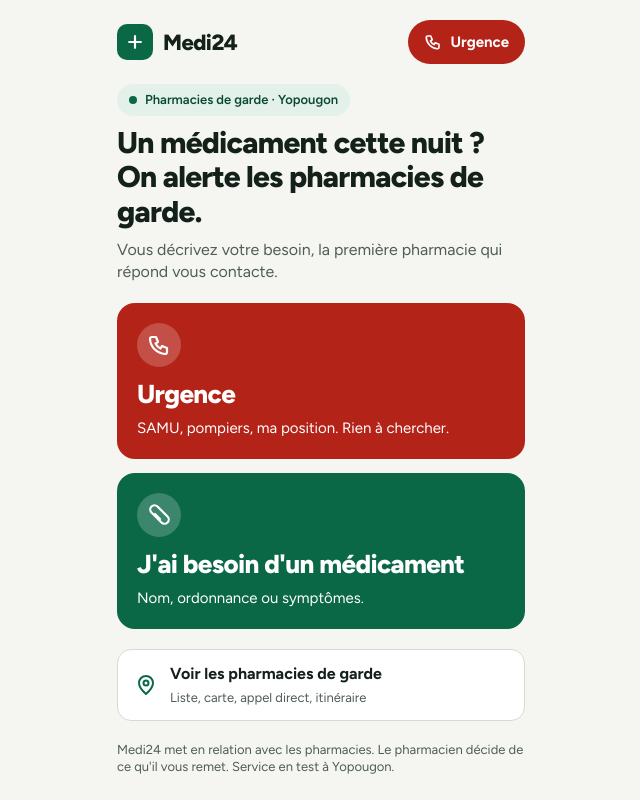
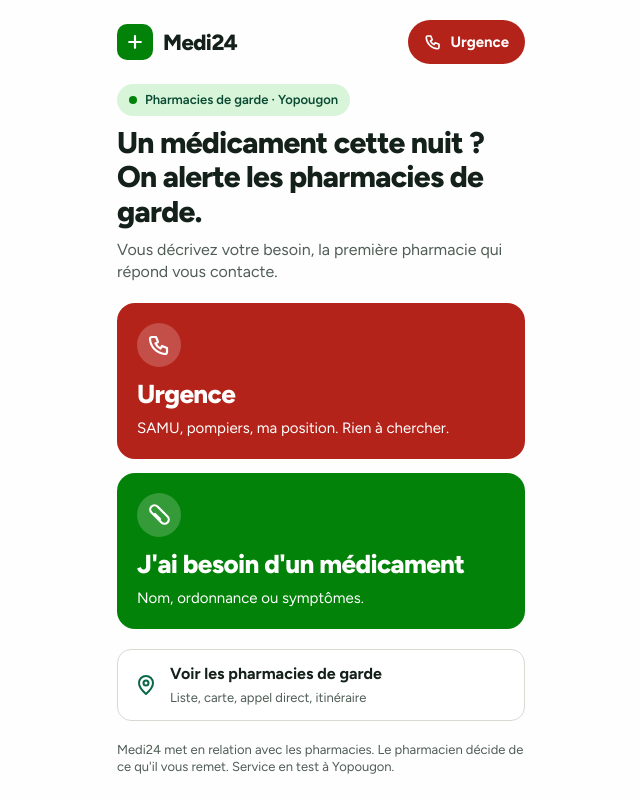
Before and after one commit to gnamienrodolphe9-del/Medi24, a Next.js app: page / in a window 1280 px wide. Shown: the whole page, without its empty margins (319-959 px from the left). Built offline with nearby package versions, Linux system fonts and the light colour scheme.

Commit message:
Stylisation des interfaces

```diff
--- a/app/globals.css
+++ b/app/globals.css
@@ -12,19 +12,19 @@
    voir la section « COULEURS PAR ESPACE » plus bas.
    ============================================================================ */
 @theme {
-  --color-fond: #f5f6f1;
-  --color-encre: #14211b;
-  --color-discret: #4f5d56;
-  --color-trait: #d5dbd3;
-  --color-vert: #0a6847;
-  --color-vert-clair: #e3f1ea;
-  --color-vert-fonce: #0a4a33;
-  --color-rouge: #b42318;
-  --color-rouge-clair: #fdecea;
-  --color-ambre: #fff3d6;
-  --color-ambre-fonce: #5c3a00;
-  --color-rouge-fonce: #8e1b12;
-  --color-bordure: #76837b;
+  --color-fond:           #fffefe;
+  --color-encre:          #14211b;
+  --color-discret:        #4f5d56;
+  --color-trait:          #d5dbd3;
+  --color-vert:           #028208;
+  --color-vert-clair:     #d8f5da;
+  --color-vert-fonce:     #0a4a33;
+  --color-rouge:          #b4231a;
+  --color-rouge-clair:    #fdecea;
+  --color-ambre:          #fff3d6;
+  --color-ambre-fonce:    #5c3a00;
+  --color-rouge-fonce:    #8e1b12;
+  --color-bordure:        #76837b;
   --font-sans: var(--police-figtree), system-ui, sans-serif;
 }
 
@@ -51,26 +51,27 @@ button {
 /* ESPACE PHARMACIE : « Mon espace », historique, page de réponse à une alerte */
 [data-espace="pharmacie"],
 html:has([data-espace="pharmacie"]) {
-  /* --color-vert: #1d4ed8; */
-  /* --color-vert-clair: #e0e9fb; */
-  /* --color-vert-fonce: #173a9e; */
-  /* --color-fond: #f4f6fb; */
+  --color-vert: #028208;
+  --color-vert-clair: #e8efeb;
+  --color-vert-fonce: #028208;
+  --color-fond: #fffefe;
+  --color-rouge: #d8f5da;
 }
 
 /* ESPACE LIVREUR : page de la course */
 [data-espace="livreur"],
 html:has([data-espace="livreur"]) {
-  /* --color-vert: #b45309; */
-  /* --color-vert-clair: #fdebd3; */
-  /* --color-vert-fonce: #7c3a06; */
-  /* --color-fond: #faf6f0; */
+  --color-vert: #028208;
+  --color-vert-clair: #e8efeb;
+  --color-vert-fonce: #028208;
+  --color-fond: #fffefe;
 }
 
 /* ESPACE ADMIN : toutes les pages /admin */
 [data-espace="admin"],
 html:has([data-espace="admin"]) {
-  /* --color-vert: #4338ca; */
-  /* --color-vert-clair: #e6e4fa; */
-  /* --color-vert-fonce: #2c2590; */
-  /* --color-fond: #f5f5fa; */
+  --color-vert: #028208;
+  --color-vert-clair: #e4faeb;
+  --color-vert-fonce: #028208;
+  --color-fond: #ffffff;
 }
```
